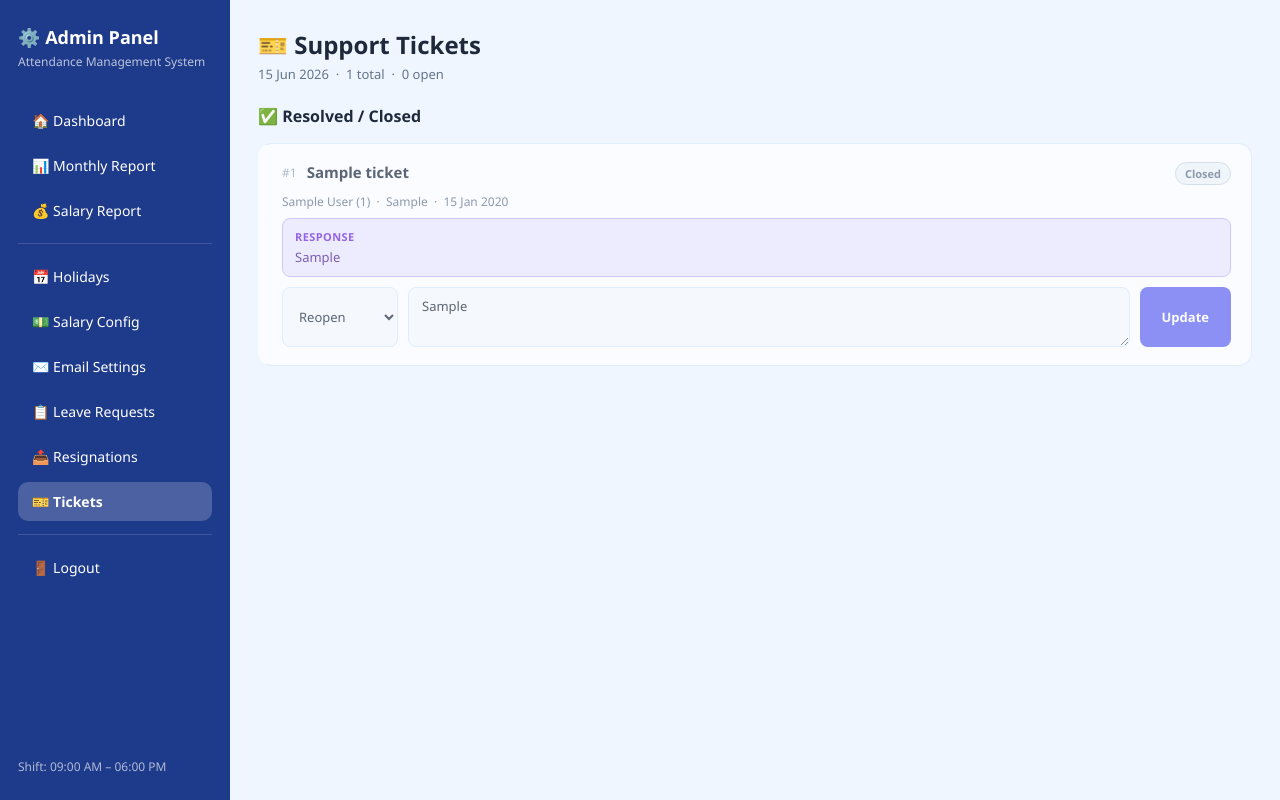
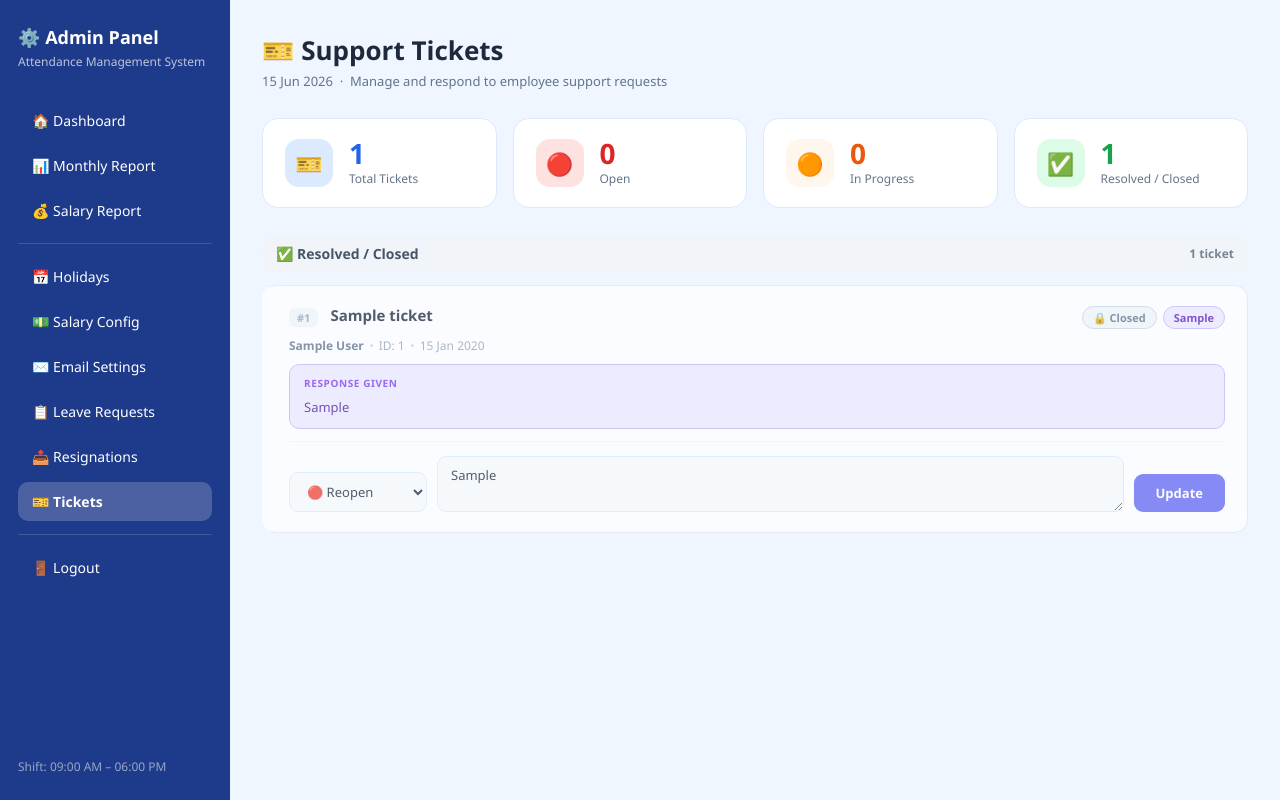
Before and after one commit to Nithin-magzest/emplyeee-attendance, a Flask app: page /tickets in a window 1280 px wide. Run offline with Flask 3, Linux system fonts and the light colour scheme; the visitor is signed in with stand-in values (Sample User, id 1); tables that the repository leaves empty hold one stand-in row (values such as "Sample post").

Commit message:
Redesign Support Tickets admin page with stat cards and polished UI
Co-Authored-By: Claude Sonnet 4.6 <noreply@anthropic.com>

```diff
--- a/templates/tickets.html
+++ b/templates/tickets.html
@@ -8,10 +8,10 @@
       * { margin: 0; padding: 0; box-sizing: border-box; font-family: "Segoe UI", sans-serif; }
       body { background: #eff6ff; min-height: 100vh; display: flex; }
 
+      /* ── SIDEBAR ── */
       .sidebar {
         width: 230px; height: 100vh; position: sticky; top: 0; overflow-y: auto;
-        background: #1e3a8a;
-        padding: 25px 18px; color: white;
+        background: #1e3a8a; padding: 25px 18px; color: white;
         display: flex; flex-direction: column;
       }
       .brand { font-size: 18px; font-weight: bold; margin-bottom: 4px; }
@@ -29,80 +29,148 @@
         margin-left: auto; background: #ef4444; color: white;
         border-radius: 20px; padding: 1px 7px; font-size: 11px; font-weight: 700;
       }
-      .sidebar-footer { margin-top: auto; font-size: 12px; color: rgba(255,255,255,0.65); padding-top: 20px; }
+      .sidebar-footer { margin-top: auto; font-size: 12px; color: rgba(255,255,255,0.55); padding-top: 20px; }
 
-      .main { flex: 1; padding: 28px; color: #1e293b; }
-      .page-header { margin-bottom: 22px; }
-      .page-header h1 { font-size: 24px; color: #1e293b; }
-      .page-header p { font-size: 13px; color: #64748b; margin-top: 4px; }
+      /* ── MAIN ── */
+      .main { flex: 1; padding: 32px; color: #1e293b; overflow-y: auto; }
 
+      /* ── HEADER ── */
+      .page-header {
+        display: flex; align-items: center; justify-content: space-between;
+        margin-bottom: 28px; flex-wrap: wrap; gap: 12px;
+      }
+      .page-header-left h1 { font-size: 26px; font-weight: 800; color: #1e293b; display: flex; align-items: center; gap: 10px; }
+      .page-header-left p { font-size: 13px; color: #64748b; margin-top: 4px; }
+
+      /* ── STAT CARDS ── */
+      .stats { display: grid; grid-template-columns: repeat(4, 1fr); gap: 16px; margin-bottom: 28px; }
+      .stat-card {
+        background: #ffffff; border: 1px solid #dbeafe;
+        border-radius: 16px; padding: 20px 22px;
+        display: flex; align-items: center; gap: 16px;
+      }
+      .stat-icon {
+        width: 48px; height: 48px; border-radius: 14px;
+        display: flex; align-items: center; justify-content: center;
+        font-size: 22px; flex-shrink: 0;
+      }
+      .si-blue   { background: #dbeafe; }
+      .si-red    { background: #fee2e2; }
+      .si-orange { background: #fff7ed; }
+      .si-green  { background: #dcfce7; }
+      .stat-num { font-size: 28px; font-weight: 800; line-height: 1; }
+      .stat-lbl { font-size: 12px; color: #64748b; margin-top: 3px; font-weight: 500; }
+      .sn-blue   { color: #2563eb; }
+      .sn-red    { color: #dc2626; }
+      .sn-orange { color: #ea580c; }
+      .sn-green  { color: #16a34a; }
+
+      /* ── SECTION HEADING ── */
+      .sec-head {
+        display: flex; align-items: center; gap: 10px;
+        font-size: 14px; font-weight: 700; color: #1e293b;
+        margin-bottom: 14px; margin-top: 10px;
+        padding: 8px 14px; border-radius: 10px;
+      }
+      .sec-head.open    { background: #fee2e2; color: #991b1b; }
+      .sec-head.inprog  { background: #fff7ed; color: #9a3412; }
+      .sec-head.done    { background: #f1f5f9; color: #475569; }
+      .sec-count { margin-left: auto; font-size: 12px; font-weight: 600; opacity: 0.7; }
+
+      /* ── TICKET CARD ── */
       .ticket-card {
-        background: #ffffff;
-        border: 1px solid #dbeafe;
-        border-radius: 14px; padding: 18px 20px; margin-bottom: 14px;
-        border-left: 4px solid transparent;
+        background: #ffffff; border: 1px solid #e2e8f0;
+        border-radius: 14px; padding: 20px 22px; margin-bottom: 12px;
+        border-left: 5px solid transparent;
+        transition: box-shadow 0.2s, transform 0.2s;
       }
+      .ticket-card:hover { box-shadow: 0 4px 20px rgba(30,58,138,0.08); transform: translateY(-1px); }
       .ticket-card.pri-high   { border-left-color: #ef4444; }
       .ticket-card.pri-medium { border-left-color: #f59e0b; }
-      .ticket-card.pri-low    { border-left-color: #dbeafe; }
-      .ticket-card.resolved   { opacity: 0.7; }
+      .ticket-card.pri-low    { border-left-color: #94a3b8; }
+      .ticket-card.resolved   { opacity: 0.75; }
 
-      .ticket-header { display: flex; align-items: flex-start; gap: 10px; flex-wrap: wrap; margin-bottom: 8px; }
-      .ticket-id     { font-size: 12px; color: #94a3b8; flex-shrink: 0; padding-top: 2px; }
-      .ticket-subject { font-size: 15px; font-weight: 700; flex: 1; color: #1e293b; }
-      .badge { display: inline-block; padding: 3px 9px; border-radius: 20px; font-size: 11px; font-weight: 600; }
+      .ticket-top { display: flex; align-items: flex-start; gap: 12px; flex-wrap: wrap; margin-bottom: 8px; }
+      .ticket-id {
+        font-size: 11px; font-weight: 700; color: #94a3b8;
+        background: #f1f5f9; border-radius: 6px; padding: 2px 8px;
+        flex-shrink: 0; align-self: center;
+      }
+      .ticket-subject { font-size: 15px; font-weight: 700; flex: 1; color: #1e293b; line-height: 1.3; }
+      .badges { display: flex; gap: 6px; flex-shrink: 0; align-items: center; }
+
+      .badge { display: inline-block; padding: 3px 10px; border-radius: 20px; font-size: 11px; font-weight: 700; }
       .b-red    { background: #fee2e2; color: #dc2626; border: 1px solid #fca5a5; }
       .b-yellow { background: #fef9c3; color: #92400e; border: 1px solid #fde047; }
       .b-blue   { background: #dbeafe; color: #1d4ed8; border: 1px solid #93c5fd; }
       .b-orange { background: #fff7ed; color: #c2410c; border: 1px solid #fdba74; }
       .b-green  { background: #dcfce7; color: #15803d; border: 1px solid #86efac; }
       .b-gray   { background: #f1f5f9; color: #64748b; border: 1px solid #cbd5e1; }
+      .b-purple { background: #ede9fe; color: #5b21b6; border: 1px solid #c4b5fd; }
 
-      .ticket-meta { font-size: 12px; color: #64748b; margin-bottom: 8px; }
-      .ticket-desc { font-size: 13px; color: #475569; line-height: 1.55; margin-bottom: 12px; white-space: pre-wrap; }
+      .ticket-meta {
+        font-size: 12px; color: #94a3b8; margin-bottom: 10px;
+        display: flex; align-items: center; gap: 6px; flex-wrap: wrap;
+      }
+      .meta-dot { width: 3px; height: 3px; border-radius: 50%; background: #cbd5e1; flex-shrink: 0; }
+      .meta-emp { font-weight: 600; color: #64748b; }
 
-      .respond-form { display: flex; flex-direction: column; gap: 10px; }
-      .respond-row   { display: flex; gap: 10px; flex-wrap: wrap; }
+      .ticket-desc {
+        font-size: 13px; color: #475569; line-height: 1.6;
+        margin-bottom: 14px; white-space: pre-wrap;
+        background: #f8fafc; border-radius: 8px; padding: 10px 13px;
+        border-left: 3px solid #e2e8f0;
+      }
+
+      .existing-response {
+        background: #ede9fe; border: 1px solid #c4b5fd;
+        border-radius: 10px; padding: 11px 14px;
+        font-size: 13px; color: #4c1d95; margin-bottom: 12px;
+        line-height: 1.55;
+      }
+      .existing-response strong {
+        display: block; font-size: 10px; color: #7c3aed;
+        margin-bottom: 5px; text-transform: uppercase; letter-spacing: 0.6px;
+      }
+
+      .respond-form { border-top: 1px solid #f1f5f9; padding-top: 14px; }
+      .respond-row { display: flex; gap: 10px; flex-wrap: wrap; align-items: flex-end; }
       .respond-select {
-        padding: 8px 12px; border: 1px solid #dbeafe; border-radius: 8px;
+        padding: 9px 13px; border: 1px solid #dbeafe; border-radius: 9px;
         background: #f8fafc; color: #1e293b; font-size: 13px; outline: none;
+        flex-shrink: 0;
       }
-      .respond-select:focus { border-color: #93c5fd; }
+      .respond-select:focus { border-color: #93c5fd; background: #fff; }
       .respond-textarea {
-        flex: 1; min-width: 260px; padding: 9px 13px; border: 1px solid #dbeafe; border-radius: 8px;
-        background: #f8fafc; color: #1e293b; font-size: 13px;
-        outline: none; resize: vertical; min-height: 60px;
+        flex: 1; min-width: 240px; padding: 9px 13px; border: 1px solid #dbeafe;
+        border-radius: 9px; background: #f8fafc; color: #1e293b; font-size: 13px;
+        outline: none; resize: vertical; min-height: 56px;
       }
       .respond-textarea::placeholder { color: #94a3b8; }
-      .respond-textarea:focus, .respond-select:focus { border-color: #93c5fd; background: #fff; }
+      .respond-textarea:focus { border-color: #93c5fd; background: #fff; }
       .btn-respond {
-        padding: 9px 22px; border: none; border-radius: 8px;
-        background: #6366f1;
-        color: white; font-size: 13px; font-weight: 700; cursor: pointer; transition: 0.2s; white-space: nowrap;
+        padding: 10px 22px; border: none; border-radius: 9px;
+        background: #6366f1; color: white;
+        font-size: 13px; font-weight: 700; cursor: pointer; transition: 0.2s;
+        white-space: nowrap; flex-shrink: 0;
       }
       .btn-respond:hover { background: #4f46e5; transform: translateY(-1px); box-shadow: 0 4px 14px rgba(99,102,241,0.3); }
 
-      .existing-response {
-        background: #ede9fe; border: 1px solid #c4b5fd;
-        border-radius: 8px; padding: 10px 12px; font-size: 13px; color: #4c1d95;
-        margin-bottom: 10px;
+      /* ── EMPTY STATE ── */
+      .empty-state {
+        text-align: center; padding: 80px 40px;
+        background: #ffffff; border: 1px solid #dbeafe;
+        border-radius: 20px;
       }
-      .existing-response strong { display: block; font-size: 11px; color: #6d28d9; margin-bottom: 4px; text-transform: uppercase; letter-spacing: 0.4px; }
+      .empty-icon { font-size: 64px; margin-bottom: 20px; line-height: 1; }
+      .empty-title { font-size: 20px; font-weight: 700; color: #1e293b; margin-bottom: 8px; }
+      .empty-sub { font-size: 14px; color: #94a3b8; }
 
-      .section-title { font-size: 16px; font-weight: 700; margin-bottom: 16px; display: flex; align-items: center; gap: 8px; color: #1e293b; }
-      .empty-msg { color: #94a3b8; font-size: 14px; padding: 20px 0; }
-
-      .filters { display: flex; gap: 10px; flex-wrap: wrap; margin-bottom: 20px; }
-      .filter-btn {
-        padding: 6px 16px; border-radius: 20px; font-size: 13px; cursor: pointer;
-        border: 1px solid #dbeafe; background: #ffffff;
-        color: #475569; text-decoration: none; transition: 0.2s;
-      }
-      .filter-btn:hover, .filter-btn.active { background: #dbeafe; border-color: #93c5fd; color: #1e3a8a; font-weight: 600; }
-
+      @media (max-width: 900px) { .stats { grid-template-columns: repeat(2, 1fr); } }
       @media (max-width: 768px) {
         body { flex-direction: column; }
-        .sidebar { width: 100%; min-height: auto; }
+        .sidebar { width: 100%; height: auto; position: relative; }
+        .stats { grid-template-columns: repeat(2, 1fr); }
       }
     </style>
   </head>
@@ -119,19 +187,13 @@
       <a class="nav-item" href="/view_salary">💵 Salary Config</a>
       <a class="nav-item" href="/email_config">✉️ Email Settings</a>
       <a class="nav-item" href="/leave_requests">📋 Leave Requests
-        {% if (pending_leaves | default(0)) > 0 %}
-          <span class="badge-count">{{ pending_leaves }}</span>
-        {% endif %}
+        {% if (pending_leaves | default(0)) > 0 %}<span class="badge-count">{{ pending_leaves }}</span>{% endif %}
       </a>
       <a class="nav-item" href="/resignation_requests">📤 Resignations
-        {% if (pending_resignations | default(0)) > 0 %}
-          <span class="badge-count">{{ pending_resignations }}</span>
-        {% endif %}
+        {% if (pending_resignations | default(0)) > 0 %}<span class="badge-count">{{ pending_resignations }}</span>{% endif %}
       </a>
       <a class="nav-item active" href="/tickets">🎫 Tickets
-        {% if (pending_tickets | default(0)) > 0 %}
-          <span class="badge-count">{{ pending_tickets }}</span>
-        {% endif %}
+        {% if (pending_tickets | default(0)) > 0 %}<span class="badge-count">{{ pending_tickets }}</span>{% endif %}
       </a>
       <hr class="nav-sep" />
       <a class="nav-item" href="/logout">🚪 Logout</a>
@@ -139,44 +201,100 @@
     </div>
 
     <div class="main">
+
+      <!-- HEADER -->
       <div class="page-header">
+        <div class="page-header-left">
           <h1>🎫 Support Tickets</h1>
-        <p>{{ today }} &nbsp;·&nbsp; {{ all_tickets | length }} total &nbsp;·&nbsp; {{ pending_tickets }} open</p>
+          <p>{{ today }} &nbsp;·&nbsp; Manage and respond to employee support requests</p>
+        </div>
       </div>
 
-      {% set open_tickets     = all_tickets | selectattr(6, 'equalto', 'Open')        | list %}
-      {% set inprog_tickets   = all_tickets | selectattr(6, 'equalto', 'In Progress') | list %}
-      {% set resolved_tickets = all_tickets | rejectattr(6, 'equalto', 'Open') | rejectattr(6, 'equalto', 'In Progress') | list %}
+      {% set open_tickets     = all_tickets | selectattr(7, 'equalto', 'Open')        | list %}
+      {% set inprog_tickets   = all_tickets | selectattr(7, 'equalto', 'In Progress') | list %}
+      {% set resolved_tickets = all_tickets | rejectattr(7, 'equalto', 'Open') | rejectattr(7, 'equalto', 'In Progress') | list %}
 
-      <!-- OPEN -->
+      <!-- STAT CARDS -->
+      <div class="stats">
+        <div class="stat-card">
+          <div class="stat-icon si-blue">🎫</div>
+          <div>
+            <div class="stat-num sn-blue">{{ all_tickets | length }}</div>
+            <div class="stat-lbl">Total Tickets</div>
+          </div>
+        </div>
+        <div class="stat-card">
+          <div class="stat-icon si-red">🔴</div>
+          <div>
+            <div class="stat-num sn-red">{{ open_tickets | length }}</div>
+            <div class="stat-lbl">Open</div>
+          </div>
+        </div>
+        <div class="stat-card">
+          <div class="stat-icon si-orange">🟠</div>
+          <div>
+            <div class="stat-num sn-orange">{{ inprog_tickets | length }}</div>
+            <div class="stat-lbl">In Progress</div>
+          </div>
+        </div>
+        <div class="stat-card">
+          <div class="stat-icon si-green">✅</div>
+          <div>
+            <div class="stat-num sn-green">{{ resolved_tickets | length }}</div>
+            <div class="stat-lbl">Resolved / Closed</div>
+          </div>
+        </div>
+      </div>
+
+      {% if not all_tickets %}
+      <!-- EMPTY STATE -->
+      <div class="empty-state">
+        <div class="empty-icon">🎫</div>
+        <div class="empty-title">No tickets yet</div>
+        <div class="empty-sub">When employees raise support tickets, they'll appear here for you to manage.</div>
+      </div>
+
+      {% else %}
+
+      <!-- OPEN TICKETS -->
       {% if open_tickets %}
-      <div class="section-title">🔴 Open</div>
+      <div class="sec-head open">
+        🔴 Open Tickets
+        <span class="sec-count">{{ open_tickets | length }} ticket{{ 's' if open_tickets | length != 1 }}</span>
+      </div>
       {% for t in open_tickets %}
         {% set tid, emp_id, emp_name, tcat, tsubj, tdesc, tpri, tstat, tresp, tdate, tupd = t %}
         <div class="ticket-card pri-{{ tpri | lower }}">
-          <div class="ticket-header">
+          <div class="ticket-top">
             <span class="ticket-id">#{{ tid }}</span>
             <span class="ticket-subject">{{ tsubj }}</span>
+            <div class="badges">
               {% if tpri == 'High' %}<span class="badge b-red">🔴 High</span>
               {% elif tpri == 'Low' %}<span class="badge b-gray">Low</span>
-            {% else %}<span class="badge b-yellow">Medium</span>{% endif %}
+              {% else %}<span class="badge b-yellow">⚡ Medium</span>{% endif %}
               <span class="badge b-blue">Open</span>
+              <span class="badge b-purple">{{ tcat }}</span>
             </div>
-          <div class="ticket-meta">{{ emp_name }} ({{ emp_id }}) &nbsp;·&nbsp; {{ tcat }} &nbsp;·&nbsp; {{ tdate.strftime('%d %b %Y %H:%M') if tdate else '—' }}</div>
+          </div>
+          <div class="ticket-meta">
+            <span class="meta-emp">{{ emp_name }}</span>
+            <span class="meta-dot"></span>
+            <span>ID: {{ emp_id }}</span>
+            <span class="meta-dot"></span>
+            <span>{{ tdate.strftime('%d %b %Y, %I:%M %p') if tdate else '—' }}</span>
+          </div>
           <div class="ticket-desc">{{ tdesc }}</div>
-          {% if tresp %}
-          <div class="existing-response"><strong>Current Response</strong>{{ tresp }}</div>
-          {% endif %}
+          {% if tresp %}<div class="existing-response"><strong>Current Response</strong>{{ tresp }}</div>{% endif %}
           <form method="POST" action="/ticket_action/{{ tid }}" class="respond-form">
             <div class="respond-row">
-              <select name="status" class="respond-select" title="Update ticket status">
-                <option value="Open" selected>Open</option>
-                <option value="In Progress">In Progress</option>
-                <option value="Resolved">Resolved</option>
-                <option value="Closed">Closed</option>
+              <select name="status" class="respond-select">
+                <option value="Open" selected>🔴 Open</option>
+                <option value="In Progress">🟠 In Progress</option>
+                <option value="Resolved">✅ Resolved</option>
+                <option value="Closed">🔒 Closed</option>
               </select>
-              <textarea name="admin_response" class="respond-textarea" placeholder="Add / update response…">{{ tresp or '' }}</textarea>
-              <button type="submit" class="btn-respond">Update</button>
+              <textarea name="admin_response" class="respond-textarea" placeholder="Type your response to the employee…">{{ tresp or '' }}</textarea>
+              <button type="submit" class="btn-respond">💬 Respond</button>
             </div>
           </form>
         </div>
@@ -185,33 +303,43 @@
 
       <!-- IN PROGRESS -->
       {% if inprog_tickets %}
-      <div class="section-title">🟠 In Progress</div>
+      <div class="sec-head inprog">
+        🟠 In Progress
+        <span class="sec-count">{{ inprog_tickets | length }} ticket{{ 's' if inprog_tickets | length != 1 }}</span>
+      </div>
       {% for t in inprog_tickets %}
         {% set tid, emp_id, emp_name, tcat, tsubj, tdesc, tpri, tstat, tresp, tdate, tupd = t %}
         <div class="ticket-card pri-{{ tpri | lower }}">
-          <div class="ticket-header">
+          <div class="ticket-top">
             <span class="ticket-id">#{{ tid }}</span>
             <span class="ticket-subject">{{ tsubj }}</span>
+            <div class="badges">
               {% if tpri == 'High' %}<span class="badge b-red">🔴 High</span>
               {% elif tpri == 'Low' %}<span class="badge b-gray">Low</span>
-            {% else %}<span class="badge b-yellow">Medium</span>{% endif %}
-            <span class="badge b-orange">In Progress</span>
+              {% else %}<span class="badge b-yellow">⚡ Medium</span>{% endif %}
+              <span class="badge b-orange">🟠 In Progress</span>
+              <span class="badge b-purple">{{ tcat }}</span>
             </div>
-          <div class="ticket-meta">{{ emp_name }} ({{ emp_id }}) &nbsp;·&nbsp; {{ tcat }} &nbsp;·&nbsp; {{ tdate.strftime('%d %b %Y %H:%M') if tdate else '—' }}</div>
+          </div>
+          <div class="ticket-meta">
+            <span class="meta-emp">{{ emp_name }}</span>
+            <span class="meta-dot"></span>
+            <span>ID: {{ emp_id }}</span>
+            <span class="meta-dot"></span>
+            <span>{{ tdate.strftime('%d %b %Y, %I:%M %p') if tdate else '—' }}</span>
+          </div>
           <div class="ticket-desc">{{ tdesc }}</div>
-          {% if tresp %}
-          <div class="existing-response"><strong>Current Response</strong>{{ tresp }}</div>
-          {% endif %}
+          {% if tresp %}<div class="existing-response"><strong>Current Response</strong>{{ tresp }}</div>{% endif %}
           <form method="POST" action="/ticket_action/{{ tid }}" class="respond-form">
             <div class="respond-row">
-              <select name="status" class="respond-select" title="Update ticket status">
-                <option value="Open">Open</option>
-                <option value="In Progress" selected>In Progress</option>
-                <option value="Resolved">Resolved</option>
-                <option value="Closed">Closed</option>
+              <select name="status" class="respond-select">
+                <option value="Open">🔴 Open</option>
+                <option value="In Progress" selected>🟠 In Progress</option>
+                <option value="Resolved">✅ Resolved</option>
+                <option value="Closed">🔒 Closed</option>
               </select>
-              <textarea name="admin_response" class="respond-textarea" placeholder="Add / update response…">{{ tresp or '' }}</textarea>
-              <button type="submit" class="btn-respond">Update</button>
+              <textarea name="admin_response" class="respond-textarea" placeholder="Update your response…">{{ tresp or '' }}</textarea>
+              <button type="submit" class="btn-respond">💬 Update</button>
             </div>
           </form>
         </div>
@@ -220,27 +348,37 @@
 
       <!-- RESOLVED / CLOSED -->
       {% if resolved_tickets %}
-      <div class="section-title" style="margin-top:10px;">✅ Resolved / Closed</div>
+      <div class="sec-head done">
+        ✅ Resolved / Closed
+        <span class="sec-count">{{ resolved_tickets | length }} ticket{{ 's' if resolved_tickets | length != 1 }}</span>
+      </div>
       {% for t in resolved_tickets %}
         {% set tid, emp_id, emp_name, tcat, tsubj, tdesc, tpri, tstat, tresp, tdate, tupd = t %}
         <div class="ticket-card resolved pri-{{ tpri | lower }}">
-          <div class="ticket-header">
+          <div class="ticket-top">
             <span class="ticket-id">#{{ tid }}</span>
             <span class="ticket-subject">{{ tsubj }}</span>
-            {% if tstat == 'Resolved' %}<span class="badge b-green">Resolved</span>
-            {% else %}<span class="badge b-gray">Closed</span>{% endif %}
+            <div class="badges">
+              {% if tstat == 'Resolved' %}<span class="badge b-green">✅ Resolved</span>
+              {% else %}<span class="badge b-gray">🔒 Closed</span>{% endif %}
+              <span class="badge b-purple">{{ tcat }}</span>
             </div>
-          <div class="ticket-meta">{{ emp_name }} ({{ emp_id }}) &nbsp;·&nbsp; {{ tcat }} &nbsp;·&nbsp; {{ tdate.strftime('%d %b %Y') if tdate else '—' }}</div>
-          {% if tresp %}
-          <div class="existing-response"><strong>Response</strong>{{ tresp }}</div>
-          {% endif %}
+          </div>
+          <div class="ticket-meta">
+            <span class="meta-emp">{{ emp_name }}</span>
+            <span class="meta-dot"></span>
+            <span>ID: {{ emp_id }}</span>
+            <span class="meta-dot"></span>
+            <span>{{ tdate.strftime('%d %b %Y') if tdate else '—' }}</span>
+          </div>
+          {% if tresp %}<div class="existing-response"><strong>Response Given</strong>{{ tresp }}</div>{% endif %}
           <form method="POST" action="/ticket_action/{{ tid }}" class="respond-form">
             <div class="respond-row">
-              <select name="status" class="respond-select" title="Update ticket status">
-                <option value="Open">Reopen</option>
-                <option value="In Progress">In Progress</option>
-                <option value="Resolved" {% if tstat=='Resolved' %}selected{% endif %}>Resolved</option>
-                <option value="Closed"   {% if tstat=='Closed'   %}selected{% endif %}>Closed</option>
+              <select name="status" class="respond-select">
+                <option value="Open">🔴 Reopen</option>
+                <option value="In Progress">🟠 In Progress</option>
+                <option value="Resolved" {% if tstat=='Resolved' %}selected{% endif %}>✅ Resolved</option>
+                <option value="Closed"   {% if tstat=='Closed'   %}selected{% endif %}>🔒 Closed</option>
               </select>
               <textarea name="admin_response" class="respond-textarea" placeholder="Update response…">{{ tresp or '' }}</textarea>
               <button type="submit" class="btn-respond">Update</button>
@@ -250,8 +388,6 @@
       {% endfor %}
       {% endif %}
 
-      {% if not all_tickets %}
-        <div class="empty-msg">No tickets raised yet.</div>
       {% endif %}
 
     </div>
```
Lines whose indentation alone changed are shown as unchanged.
